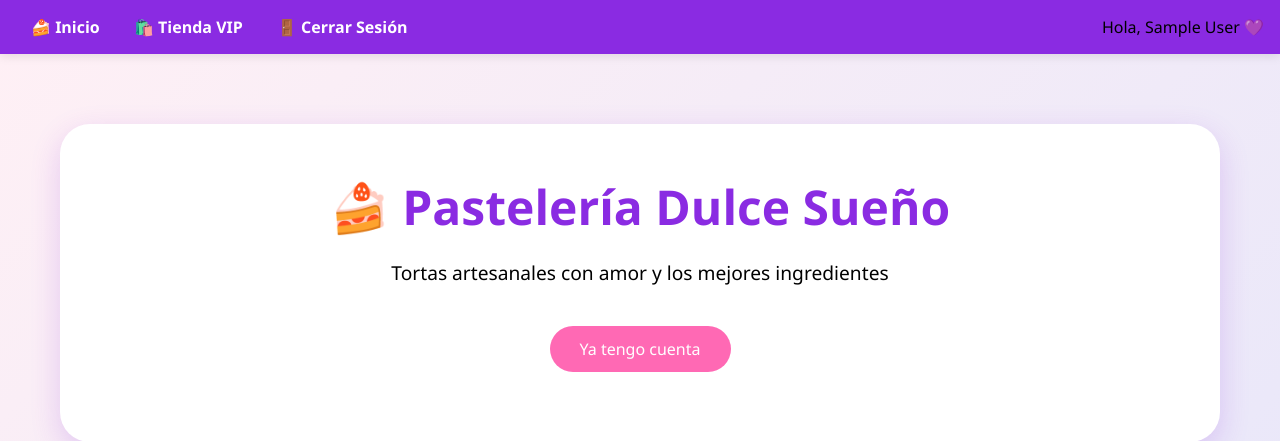
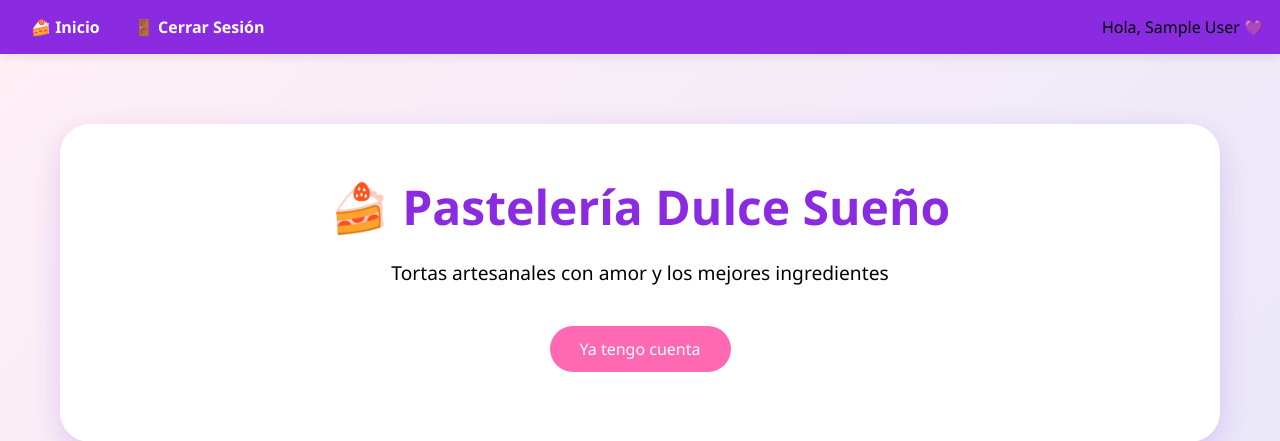
Before and after one commit to corinaccr20/tienda-tortas-fullstack, a Flask app: page / in a window 1280 px wide. Shown: the top 441 px of the page. Run offline with Flask 3, Linux system fonts and the light colour scheme; the visitor is signed in with stand-in values (Sample User, id 1).

Commit message:
Fix: Quitando boton Tienda VIP del menu

```diff
--- a/templates/home.html
+++ b/templates/home.html
@@ -58,7 +58,7 @@
     <div class="navbar">
         <a href="/">🍰 Inicio</a>
         {% if session.user_id %}
-            <a href="/tienda">🛍️ Tienda VIP</a>
+            <!-- Se eliminó la línea de la Tienda VIP -->
             <a href="/logout">🚪 Cerrar Sesión</a>
             <span style="float:right;">Hola, {{ session.user_name }} 💜</span>
         {% else %}
```
